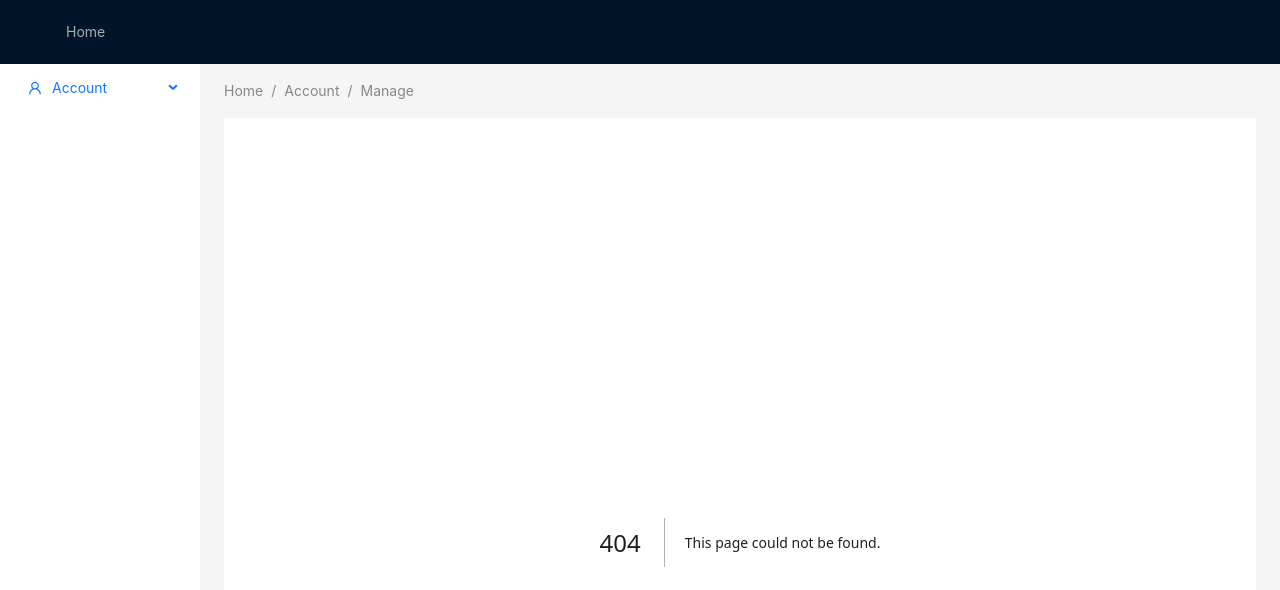
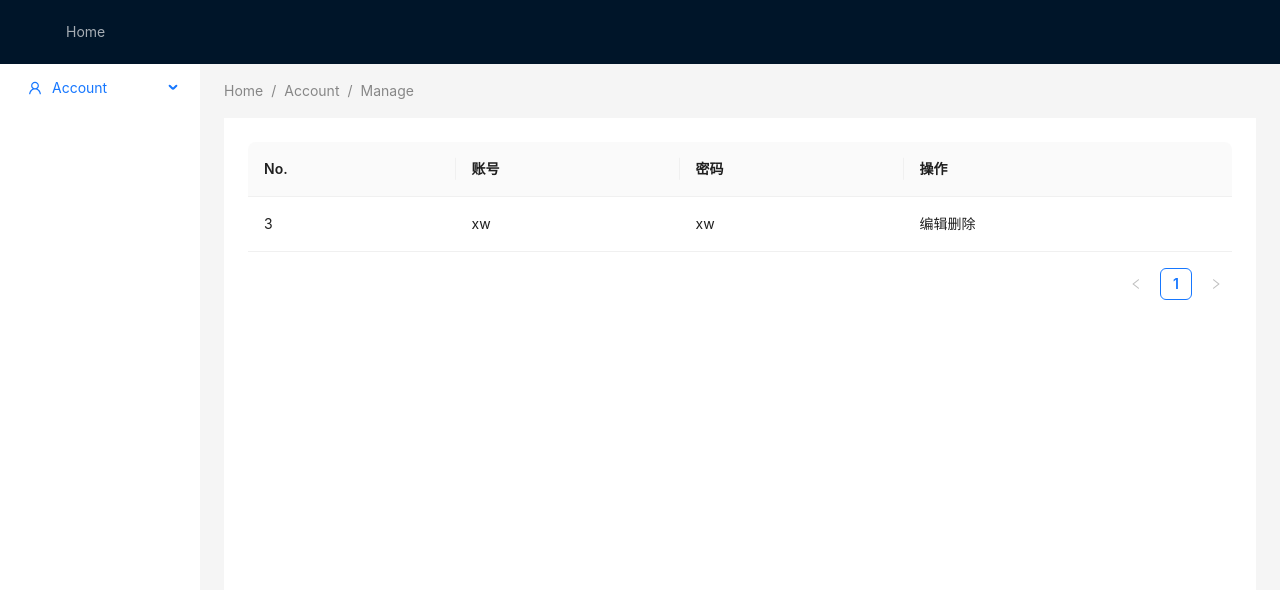
Before and after one commit to SimonXinw/blog-nextjs, a Next.js app: page /admin/my/account/manage in a window 1280 px wide. Before the commit this address had no page. Shown: the top 590 px of the page. Built offline with nearby package versions, Linux system fonts and the light colour scheme.

Commit message:
feat: 提交删除

```diff
--- a/package.json
+++ b/package.json
@@ -25,6 +25,7 @@
     "eslint-config-next": "13.2.4",
     "js-cookie": "^3.0.5",
     "jsonwebtoken": "^9.0.0",
+    "lodash": "^4.17.21",
     "next": "13.2.4",
     "react": "18.2.0",
     "react-dom": "18.2.0",
--- a/src/constants/api/user.json
+++ b/src/constants/api/user.json
@@ -1 +1 @@
-{"data":[{"id":1,"loginType":"account","username":"123","password":"123","remember":"true"},{"id":2,"loginType":"account","username":"1","password":"1"},{"loginType":"account","username":"xw","password":"xw"}]}
+{"data":[{"id":3,"loginType":"account","username":"xw","password":"xw"}]}
--- a/src/constants/api/user.ts
+++ b/src/constants/api/user.ts
@@ -1,2 +1,3 @@
 export const SECRET_KEY = "xinwang";
+
 export const TOKEN_KEY_NAME = "xwblog_token";
--- a/src/pages/admin/layout.tsx
+++ b/src/pages/admin/layout.tsx
@@ -22,7 +22,6 @@ const AdminLayout: React.FC<AppProps> = ({ Component, pageProps }) => {
     {
       title: "Account",
       key: "Account",
-
       href: "/my/account",
     },
     {
--- a/src/pages/admin/menuConfig.ts
+++ b/src/pages/admin/menuConfig.ts
@@ -5,17 +5,16 @@ import { UserOutlined } from "@ant-design/icons";
 
 export const HeadNavConfig: MenuProps["items"] = [
   {
-    key: "nav1",
+    key: "/c",
     label: `Home`,
   },
 ];
 
 export const SideMenuConfig: MenuProps["items"] = [
   {
-    key: `Account`,
+    key: `/admin/my/account/manage`,
     icon: React.createElement(UserOutlined),
     label: `Account`,
-
     children: [
       {
         key: 1,
--- /dev/null
+++ b/src/pages/admin/my/account/manage/index.tsx
@@ -0,0 +1,99 @@
+import React, { useEffect, useState } from "react";
+import { EllipsisOutlined, PlusOutlined } from "@ant-design/icons";
+import type { ActionType, ProColumns } from "@ant-design/pro-components";
+import { Button, Dropdown, Space, Table } from "antd";
+import type { ColumnsType } from "antd/es/table";
+import { useRequest } from "ahooks";
+import * as services from "./services";
+import userData from "@/constants/api/user.json";
+
+export const waitTimePromise = async (time: number = 100) => {
+  return new Promise((resolve) => {
+    setTimeout(() => {
+      resolve(true);
+    }, time);
+  });
+};
+
+export const waitTime = async (time: number = 100) => {
+  await waitTimePromise(time);
+};
+
+// 定义getColumns函数的参数类型
+interface GetColumnsParamsType {
+  remove: (id: number) => void; // 假设remove函数接收id为参数，并且没有返回值
+}
+
+// 定义列配置的类型
+interface ColumnType {
+  title: string;
+  key: string;
+  dataIndex: string;
+  render?: (value: any, record: { id: number }) => React.ReactNode[];
+}
+
+const getColumns = ({ remove }: GetColumnsParamsType): ColumnType[] => {
+  return [
+    {
+      title: "No.",
+      key: "id",
+      dataIndex: "id",
+    },
+    {
+      title: "账号",
+      key: "username",
+      dataIndex: "username",
+    },
+    {
+      title: "密码",
+      key: "password",
+      dataIndex: "password",
+    },
+
+    {
+      title: "操作",
+      key: "option",
+      render: (v, record) => [
+        <a key="editable" onClick={() => {}}>
+          编辑
+        </a>,
+        <a
+          href="javascript:void(0)"
+          key="delete"
+          onClick={() => {
+            remove(record?.id);
+          }}
+        >
+          删除
+        </a>,
+        ,
+      ],
+    },
+  ];
+};
+
+const ListPage = () => {
+  const users = userData.data;
+
+  const [tableDataSource, setTableDataSource]: any = useState([]);
+
+  const {
+    loading: removeLoading,
+    data: removeRes,
+    run: remove,
+  } = useRequest(services.remove, { manual: true });
+
+  useEffect(() => {
+    setTableDataSource(users);
+  }, [removeRes]);
+
+  return (
+    <Table
+      loading={removeLoading}
+      dataSource={tableDataSource}
+      columns={getColumns({ remove })}
+    />
+  );
+};
+
+export default ListPage;
--- /dev/null
+++ b/src/pages/admin/my/account/manage/services.ts
@@ -0,0 +1,5 @@
+import request from "@/services/axios";
+
+export const remove = (id: number) => {
+  return request("/user/remove", { params: { id } });
+};
--- /dev/null
+++ b/src/pages/api/user/remove.ts
@@ -0,0 +1,106 @@
+// Next.js API route support: https://nextjs.org/docs/api-routes/introduction
+import type { NextApiRequest, NextApiResponse } from "next";
+import jwt from "jsonwebtoken";
+import fs from "fs";
+import path from "path";
+import { SECRET_KEY, TOKEN_KEY_NAME } from "@/constants/api/user";
+import userJson from "../../../constants/api/user.json";
+import cookie from "cookie";
+import { filter } from "lodash";
+
+type CreateResponseType = {
+  code?: number;
+  success?: boolean;
+  data?: any;
+};
+
+/**
+ * @格式化返回数据
+ */
+
+const createResponse = (params?: CreateResponseType) => {
+  const { code = 200, data = null, success = true } = params || {};
+
+  return {
+    code: code,
+    success,
+    data: data,
+  };
+};
+
+const generateToken = (data: any) => {
+  const token = jwt.sign(data, SECRET_KEY, {
+    algorithm: "HS256",
+    expiresIn: "1h",
+  });
+
+  return token;
+};
+
+const authMiddleware = (cookieStr: string) => {
+  // 解析cookie字符串到一个对象
+  const cookies = cookie.parse(cookieStr || "");
+
+  const oldToken = cookies[TOKEN_KEY_NAME];
+
+  try {
+    // 验证旧的 refresh token
+    const tokenData = jwt.verify(oldToken, SECRET_KEY, { algorithm: "HS256" });
+
+    // 假设我们只需要用户 ID 来生成新 token
+    const newToken = generateToken(tokenData);
+
+    return {
+      token: newToken,
+      isAccess: true,
+    };
+  } catch (e) {
+    return {
+      token: null,
+      isAccess: false,
+    };
+  }
+};
+
+export default function handler(
+  req: NextApiRequest,
+  res: NextApiResponse<any>
+) {
+  // 判空
+  if (req.method !== "GET" && req.method !== "get") return;
+
+  const { query } = req;
+
+  const { id } = query;
+
+  // Error 没有值
+  if (!id) {
+    return res
+      .status(200)
+      .json(createResponse({ success: false, data: "Error: 没有 id" }));
+  }
+
+  const data = filter(userJson.data, function (item: any) {
+    return item.id != id; // 假设我们想要删除id为2的对象
+  });
+
+  userJson.data = data;
+
+
+
+  // 将 JSON 对象转换为字符串
+  const userJsonString = JSON.stringify(userJson);
+
+  // 写入 JSON 数据到文件
+  const filepath = path.join(
+    process.cwd(),
+    "src",
+    "constants",
+    "api",
+    "user.json"
+  );
+
+  fs.writeFileSync(filepath, userJsonString);
+
+  res.status(200).json(createResponse());
+}
--- a/src/pages/login/index.tsx
+++ b/src/pages/login/index.tsx
@@ -53,7 +53,7 @@ const Login: React.FC = () => {
         });
       }
 
-      Router.push("/admin");
+      Router.push("/admin/my/account/manage");
 
       messageApi.open({
         type: "success",
--- a/src/pages/register/index.tsx
+++ b/src/pages/register/index.tsx
@@ -47,7 +47,7 @@ const Register: React.FC = () => {
     onSuccess: (res: any) => {
       if (!res?.success) return;
 
-      Router.push("/admin");
+      Router.push("/admin/my/account/manage");
 
       messageApi.open({
         type: "success",
```
Also changed, not shown: src/pages/admin/my/account/index.tsx (deleted, +0 -73 lines), src/services/query/user.ts (deleted), 1 other file (tests, documents, lock files or other folders).
